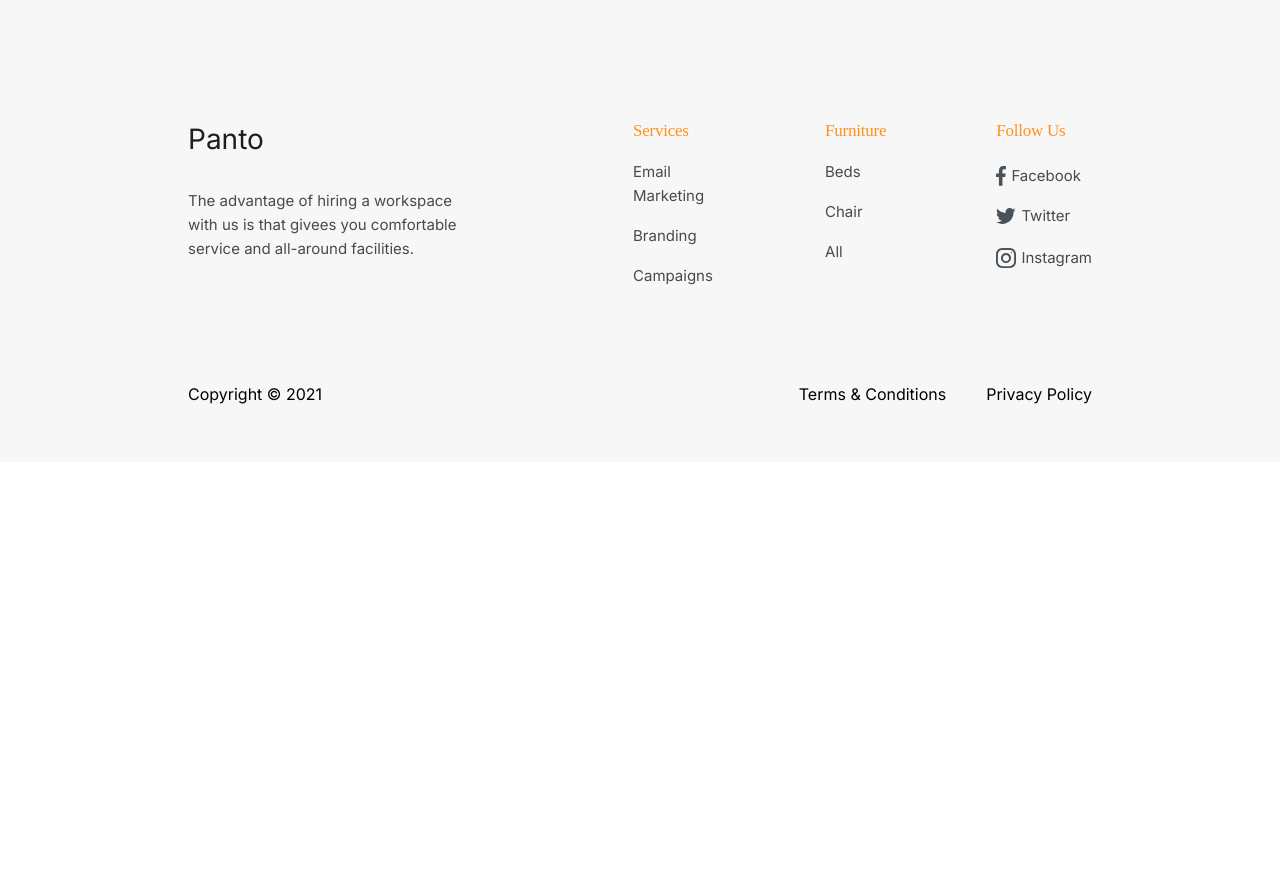
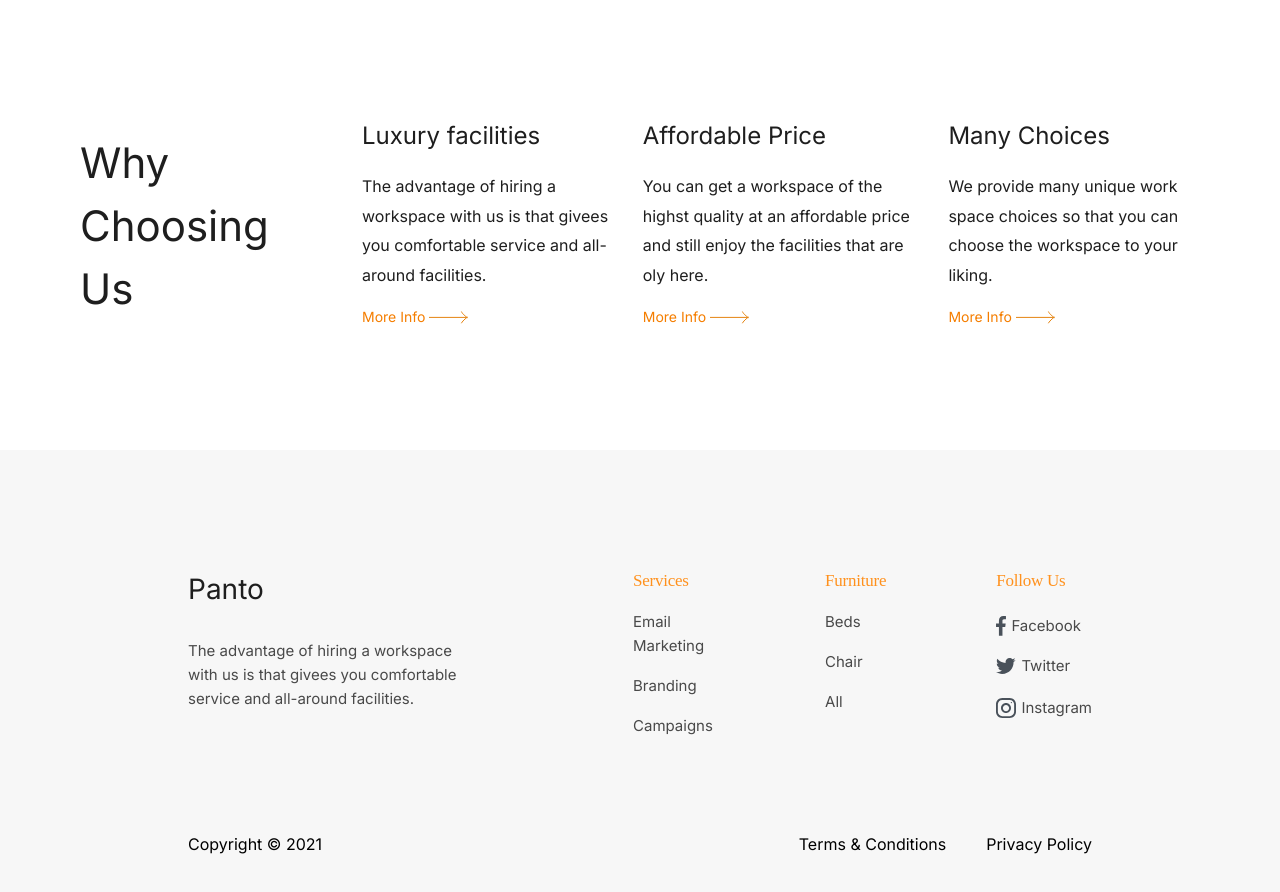
Before and after one commit to olawale-o/ui-challenges, a Next.js app: page /panto in a window 1280 px wide. Shown: the top 892 px of the page. Before the commit the page ends 800 px from the top, so only its background shows below. Built offline with nearby package versions, Linux system fonts and the light colour scheme.

Commit message:
Create WhyUs section

```diff
--- a/src/app/(root)/(furniture)/panto/page.tsx
+++ b/src/app/(root)/(furniture)/panto/page.tsx
@@ -1,5 +1,22 @@
 import Link from "next/link";
 
+const whys = [
+  {
+    id: 1,
+    title: "Luxury facilities",
+    text: "The advantage of hiring a workspace with us is that givees you comfortable service and all-around facilities.",
+  },
+  {
+    id: 2,
+    title: "Affordable Price",
+    text: "You can get a workspace of the highst quality at an affordable price and still enjoy the facilities that are oly here.",
+  },
+  {
+    id: 3,
+    title: "Many Choices",
+    text: "We provide many unique work space choices so that you can choose the workspace to your liking.",
+  },
+];
 const footerLinks = [
   {
     id: 1,
@@ -12,6 +29,59 @@ const footerLinks = [
     links: ["Beds", "Chair", "All"],
   },
 ];
+
+const WhyUs = () => {
+  return (
+    <div className="">
+      <div className="px-20 py-[120px]">
+        <div className="flex gap-x-[40px]">
+          <div className="min-w-[242px] flex-grow flex place-items-center">
+            <h2 className="font-gilroy-bold text-[#1e1e1e] text-[42px] font-normal">
+              Why <br />
+              Choosing Us
+            </h2>
+          </div>
+          <div className="grid gap-x-7">
+            {whys.map((why) => (
+              <li key={why.id} className="row-start-1 list-none">
+                <div className="text-[#1e1e1e] font-normal font-gilroy-bold text-2xl">
+                  {why.title}
+                </div>
+                <div className="mt-5">
+                  <div className="text-base text-start text-[#1e1e1e] leading-[29.6px] font-gilroy-regular">
+                    {why.text}
+                  </div>
+                </div>
+                <div className="mt-3.5">
+                  <Link
+                    href="/"
+                    className="inline-flex items-center justify-between text-sm leading-[25.9px] font-normal font-gilroyMedium text-[#F57E00]"
+                  >
+                    More Info{" "}
+                    <svg
+                      xmlns="http://www.w3.org/2000/svg"
+                      width="48"
+                      height="24"
+                      viewBox="0 0 48 24"
+                      fill="none"
+                    >
+                      <path
+                        d="M4.5 12.4002H42M42 12.4002C42 12.4002 37.5119 9.44867 36.6 7.00024M42 12.4002C42 12.4002 38.0324 15.1736 36.6 17.8002"
+                        stroke="#E58411"
+                        style={{ stroke: "#E58411", strokeOpacity: 1 }}
+                        strokeLinecap="square"
+                      />
+                    </svg>
+                  </Link>
+                </div>
+              </li>
+            ))}
+          </div>
+        </div>
+      </div>
+    </div>
+  );
+};
 
 const Footer = () => {
   return (
@@ -161,6 +231,7 @@ const Footer = () => {
 export default function Panto() {
   return (
     <div>
+      <WhyUs />
       <Footer />
     </div>
   );
```
